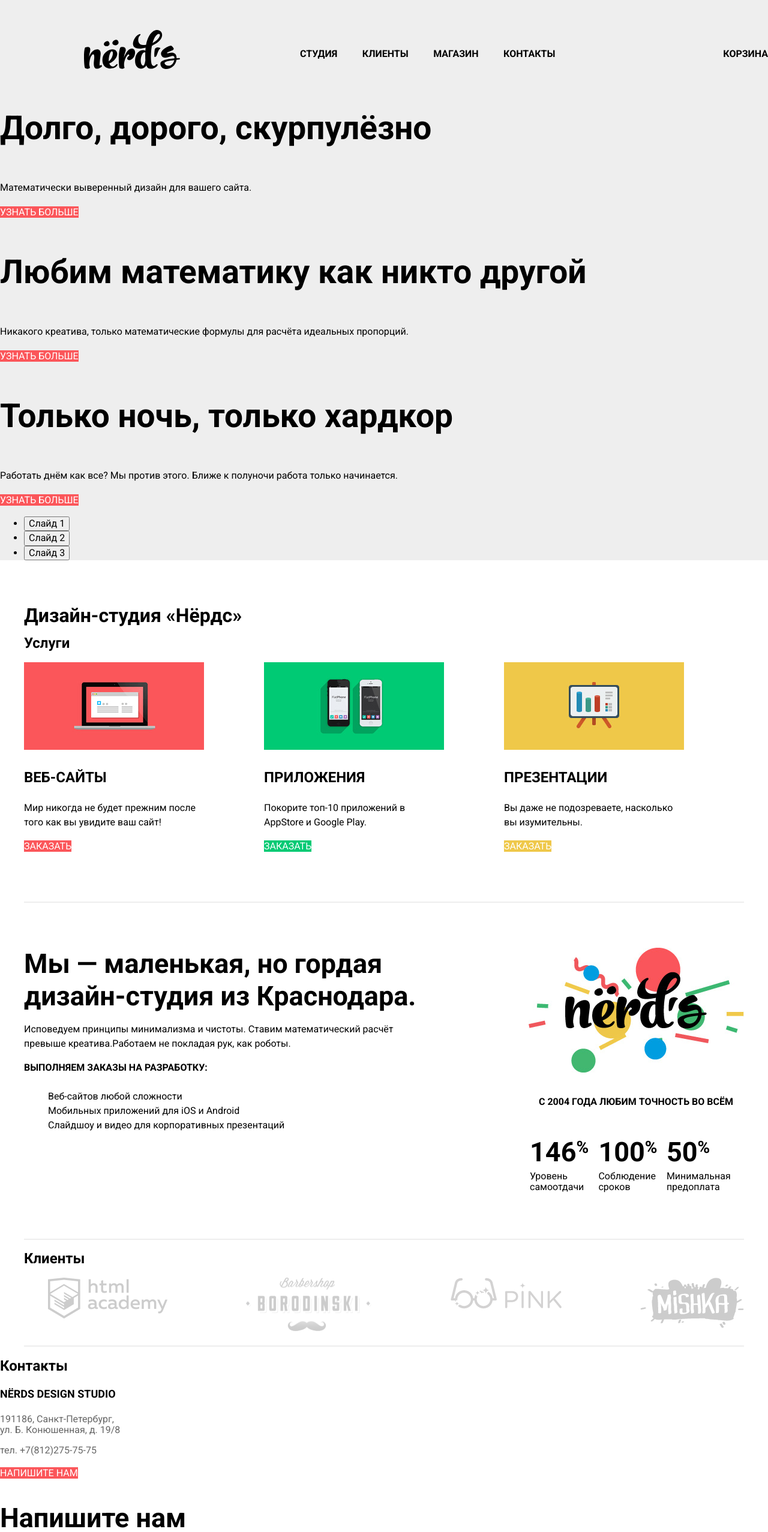
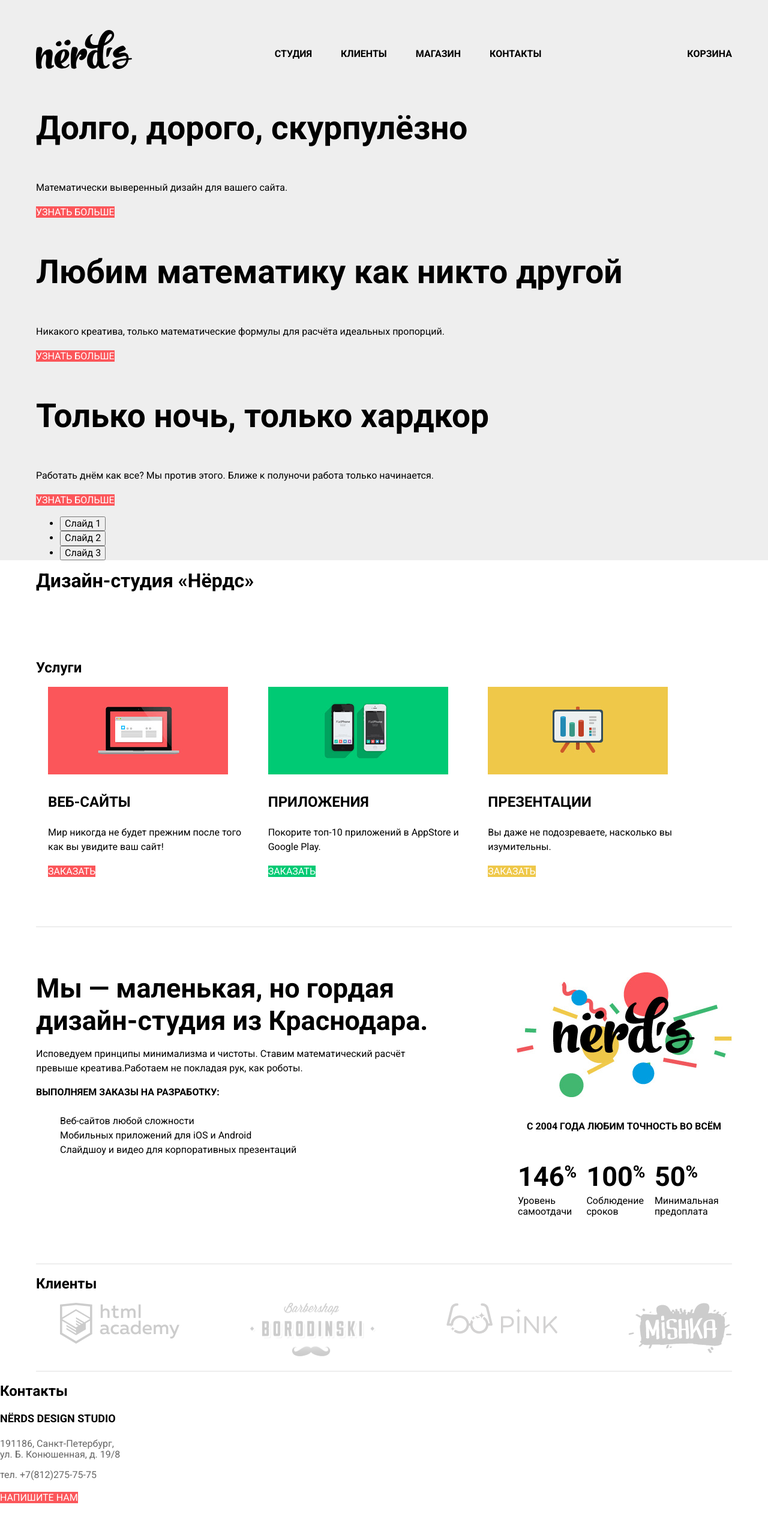
Before and after one commit to nastasiast95/250173-nerds-24, a plain HTML site: page index.html in a window 1280 px wide. Shown: the top 2554 px of the page at 60% size. Drawn offline with Linux system fonts and the light colour scheme.

Commit message:
Исправляет блок навигации, футера и адреса изображений

```diff
--- a/css/style.css
+++ b/css/style.css
@@ -35,16 +35,15 @@ a {
 }
 
 /*Header*/
+.container-header {
+  margin: 0 auto;
+  padding: 0 20px;
+  width: 1160px;
+}
 
 .main-header {
   padding-top: 50px;
   background-color: #eeeeee;
-  margin-bottom: 80px;
-}
-
-.main-header-logo {
-  margin-right: 200px;
-  margin-left: 140px;
 }
 
 .main-header h1 {
@@ -56,6 +55,11 @@ a {
   padding-bottom: 110px;
   padding-top: 77px;
   text-align: center;
+}
+
+.navigation {
+  margin-left: auto;
+  display: flex;
 }
 
 .main-navigation {
@@ -73,13 +77,14 @@ a {
   display: flex;
   flex-wrap: wrap;
   margin-top: 25px;
-  justify-content: space-between;
-  width: 440px;
 }
 
-.cart {
-  margin-left: 280px;
-  margin-top: 25px;
+.site-navigation li {
+  margin-left: 48px;
+}
+
+.site-navigation li:last-child {
+  margin-left: 243px;
 }
 
 .main-navigation a {
@@ -100,6 +105,7 @@ a {
 
 /*Index-main*/
 .services {
+  padding-top: 80px;
   padding-bottom: 80px;
   border-bottom: 2px solid #eeeeee;
 }
@@ -122,7 +128,8 @@ a {
 }
 
 .services-item {
-  width: 300px;
+  width: 380px;
+  margin-left: 20px;
 }
 
 .button-green {
@@ -220,7 +227,7 @@ a {
 
 /*Catalog-main*/
 .container {
-  width: 1200px;
+  width: 1160px;
   margin: 0 auto;
   padding: 0 20px;
 }
@@ -298,7 +305,7 @@ a {
 .catalog-item {
   border: 1px solid #e5e5e5;
   width: 360px;
-  margin-bottom:33px;
+  margin-bottom: 33px;
 }
 
 .catalog-item:hover {
@@ -328,7 +335,7 @@ a {
   list-style: none;
   padding: 0;
   margin: 0;
-  }
+}
 
 .pagination-item a {
   color: #000000;
@@ -354,6 +361,12 @@ a {
 }
 
 /*Footer*/
+.main-footer {
+  width: 1160px;
+  margin: 0 auto;
+  padding: 0 20px;
+}
+
 .footer-social {
   display: flex;
   padding-top: 70px;
--- a/index.html
+++ b/index.html
@@ -11,18 +11,19 @@
 
 <body>
   <header class="main-header">
+    <div class="container-header">
       <nav class="main-navigation">
         <a class="main-header-logo" href="index.html">
-        <img src="/img/nerds-logo.svg" alt="Логотип студии «Нёрдс»">
+          <img src="img/nerds-logo.svg" alt="Логотип студии «Нёрдс»">
         </a>
+        <div class="navigation">
           <ul class="site-navigation">
             <li><a href="info.html">Студия</a></li>
             <li><a href="clients.html">Клиенты</a></li>
             <li><a href="catalog.html">Магазин</a></li>
             <li><a href="contacts.html">Контакты</a></li>
+            <li><a href="cart.html">Корзина</a></li>
           </ul>
-      <div class="cart">
-          <a href="cart.html">Корзина</a></li>
         </div>
       </nav>
       <section class="slider">
@@ -45,9 +46,9 @@
           <li><button class="slide-btn-current"><span class="visually-hidden">Слайд 1</span></button></li>
           <li><button class="slide-btn"><span class="visually-hidden">Слайд 2</span></button></li>
           <li><button class="slide-btn"><span class="visually-hidden">Слайд 3</span></button></li>
-
         </ul>
       </section>
+    </div>
   </header>
   <main class="container">
     <h1 class="visually-hidden">Дизайн-студия «Нёрдс»</h1>
@@ -55,18 +56,18 @@
       <h2 class="visually-hidden">Услуги</h2>
       <ul class="services-list">
         <li class="services-item">
-          <img src="/img/illustration-1.png" height="146" width="300" alt="Изображение открытого ноутбука с открытым сайтом">
+          <img src="img/illustration-1.png" height="146" width="300" alt="Изображение открытого ноутбука с открытым сайтом">
           <h3>веб-сайты</h3>
           <p>Мир никогда не будет прежним после того как вы увидите ваш сайт!</p>
           <a class="button" href="sites.html">заказать</a>
         </li>
         <li class="services-item">
-          <img src="/img/illustration-2.png" height="146" width="300" alt="Изображение двух смартфонов с включенным экраном">
+          <img src="img/illustration-2.png" height="146" width="300" alt="Изображение двух смартфонов с включенным экраном">
           <h3>приложения</h3>
           <p>Покорите топ-10 приложений в AppStore и Google Play.</p>
           <a class="button button-green" href="apps.html">заказать</a>
         <li class="services-item">
-          <img src="/img/illustration-3.png" height="146" width="300" alt="Изображение флипчарта с диаграмами">
+          <img src="img/illustration-3.png" height="146" width="300" alt="Изображение флипчарта с диаграмами">
           <h3>презентации</h3>
           <p>Вы даже не подозреваете, насколько вы изумительны.</p>
           <a class="button button-yellow" href="sites.html">заказать</a>
@@ -104,12 +105,11 @@
     <section class="clients">
       <h2 class="visually-hiiden">Клиенты</h2>
       <ul class="clients-list">
-        <li class="clients-item clients-item-academy"><a href="#"><img src="/img/logo-1.png" height="68" width="199" alt="логотип html academy"></a></li>
-        <li class="clients-item clients-item-barbershop"><a href="#"><img src="/img/logo-2.png" height="90" width="209" alt="логотип барбершопа бородинский"></a></li>
-        <li class="clients-item clients-item-pink"><a href="#"><img src="/img/logo-3.png" height="52" width="185" alt="логотип приложения пинк"></a></li>
-        <li class="clients-item clients-item-mishka"><a href="#"><img src="/img/logo-4.png" height="84" width="173" alt="логотип приложения пинк"></a></li>
+        <li class="clients-item clients-item-academy"><a href="#"><img src="img/logo-1.png" height="68" width="199" alt="логотип html academy"></a></li>
+        <li class="clients-item clients-item-barbershop"><a href="#"><img src="img/logo-2.png" height="90" width="209" alt="логотип барбершопа бородинский"></a></li>
+        <li class="clients-item clients-item-pink"><a href="#"><img src="img/logo-3.png" height="52" width="185" alt="логотип приложения пинк"></a></li>
+        <li class="clients-item clients-item-mishka"><a href="#"><img src="img/logo-4.png" height="84" width="173" alt="логотип приложения пинк"></a></li>
       </ul>
-
     </section>
   </main>
   <section class="contacts">
@@ -135,10 +135,10 @@
         <input id="contact-us-text" type="text" name="text" value="" placeholder="В свободной форме">
       </p>
       <button class="button" type="submit">Отправить</button>
-
     </form>
   </section>
   <footer class="main-footer">
+    <div class="container-footer">
       <div class="footer-social">
         <ul class="social-list">
           <li><a class="social-button social-button--vk" href="#">Мы в Вконтакте</a></li>
@@ -150,8 +150,7 @@
           <span>Скидка 10% для друзей из социальных сетей.</span>
         </p>
       </div>
+    </div>
   </footer>
-
 </body>
-
 </html>
```
Also changed, not shown: catalog.html (+15 -14 lines). Lines whose indentation alone changed are shown as unchanged.
